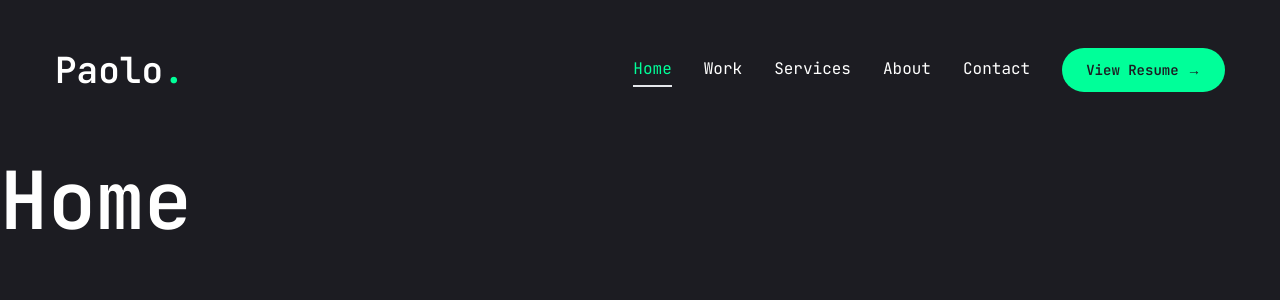
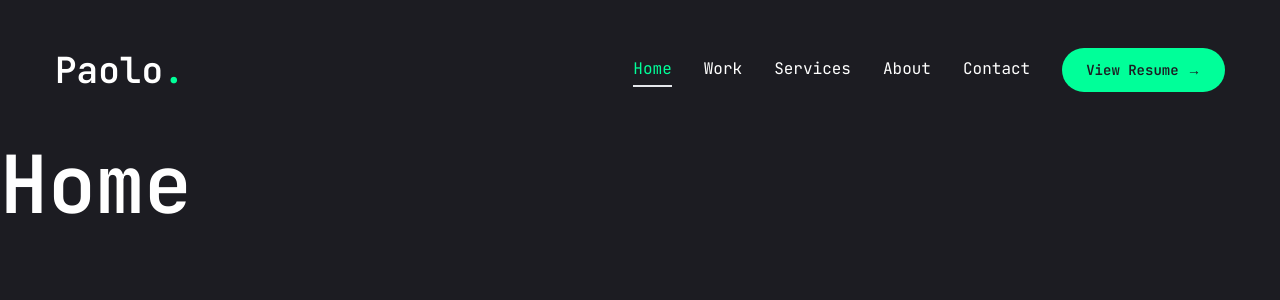
Before and after one commit to paolo-arroyo/portfolio, a Next.js app: page / in a window 1280 px wide. Shown: the top 300 px of the page. Built offline with nearby package versions, Linux system fonts and the light colour scheme.

Commit message:
fix: update global header styles

```diff
--- a/src/app/globals.css
+++ b/src/app/globals.css
@@ -10,7 +10,7 @@
     @apply font-primary bg-primary text-white leading-loose;
   }
   h1 {
-    @apply text-[48px] xl:text-[80px] leading-[1.5] font-semibold;
+    @apply text-[48px] xl:text-[80px] leading-[1.1] font-semibold;
   }
   h2 {
     @apply text-[36px] xl:text-[48px] leading-[1.1] font-semibold;
```
